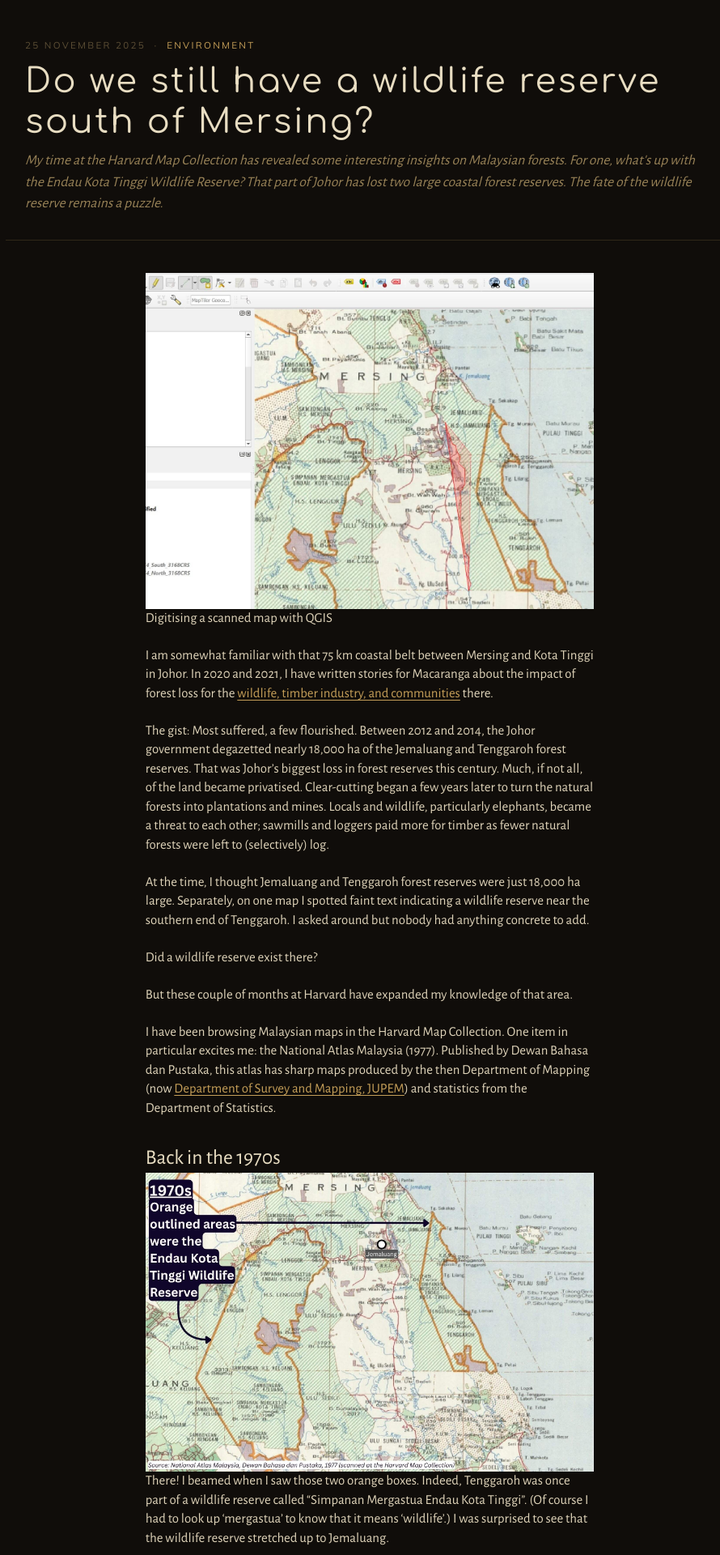
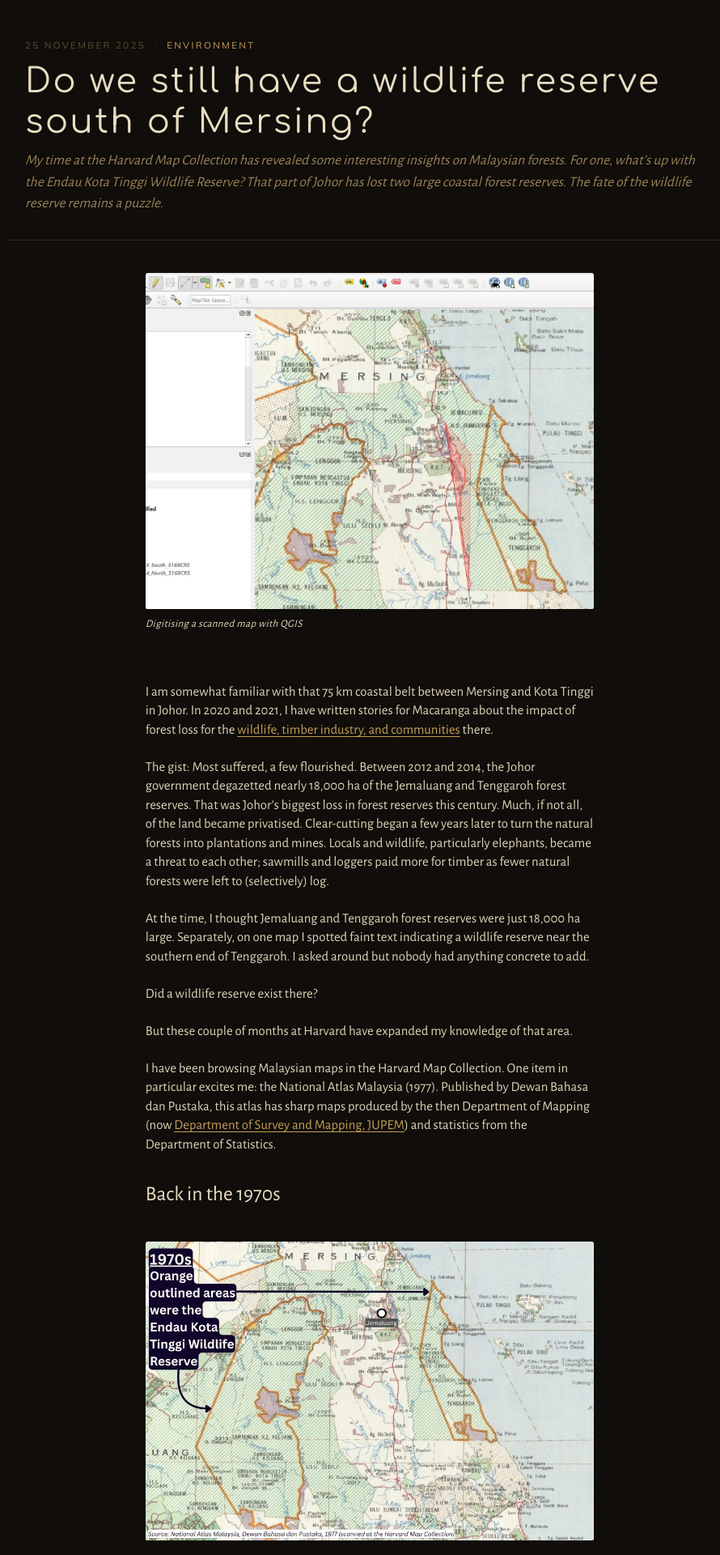
Before and after one commit to yhlreporter/site, a Jekyll site: the page built from _posts/2025-11-25-do-we-still-have-a-wildlife-reserve-south-of-mersing.md, in a window 1280 px wide. Shown: the top 1920 px of the page at 81% size, without its empty margins (183-1073 px from the left). Built offline with Jekyll 4.4.1, drawn with Linux system fonts in a browser that asks for light colours; comment, search, counter and statistics services are not loaded.

Commit message:
edited gallery.css

```diff
--- a/_posts/2025-11-25-do-we-still-have-a-wildlife-reserve-south-of-mersing.md
+++ b/_posts/2025-11-25-do-we-still-have-a-wildlife-reserve-south-of-mersing.md
@@ -31,6 +31,8 @@
 <div class="single-image">
   <div class="gallery__item" data-src="{{ '/assets/images/20251125_dowe_2.jpg' | relative_url }}">
     <img src="{{ '/assets/images/20251125_dowe_2.jpg' | relative_url }}" alt='A map of Jemaluang forest reserves and adjacent reserves published in 1977. Two large sections were outlined in orange and labelled "Endau Kota Tinggi Wildlife Reserve"' />
+    <div class="gallery__caption-hidden"></div>
+    <p class="gallery__caption"></p>
     </div>
 </div>
 
@@ -51,6 +53,8 @@
 <div class="single-image">
   <div class="gallery__item" data-src="{{ '/assets/images/20251125_dowe_3.jpg' | relative_url }}">
     <img src="{{ '/assets/images/20251125_dowe_3.jpg' | relative_url }}" alt="Satellite view of Jemaluang forest reserve in early 2020s showing huge patches cleared." />
+    <div class="gallery__caption-hidden"></div>
+    <p class="gallery__caption"></p>
     </div>
 </div>
 
@@ -75,6 +79,8 @@
 <div class="single-image">
   <div class="gallery__item" data-src="{{ '/assets/images/20251125_dowe_4.jpg' | relative_url }}">
     <img src="{{ '/assets/images/20251125_dowe_4.jpg' | relative_url }}" alt="A map overlaid with land cover data in 2020, showing oil palm plantations surrounding the Lenggor, Kluang, Ulu Sedili, and Mersing forest reserves, and even intruding into them." />
+    <div class="gallery__caption-hidden"></div>
+    <p class="gallery__caption"></p>
     </div>
 </div>
 
--- a/assets/css/gallery.css
+++ b/assets/css/gallery.css
@@ -195,7 +195,7 @@
   font-size: 0.82rem;
   font-style: italic;
   letter-spacing: 0.03em;
-  color: var(--ink-muted);
+  color: var(--ink);
   margin-top: 0.55rem;
   line-height: 1.5;
 }
@@ -247,6 +247,46 @@
   grid-column: span 2;
 }
 
+/* ════════════════════════════════════════════════════
+   SINGLE IMAGE — inline photo at post body width (68ch)
+   Caption shown on page below photo and in lightbox.
+   ════════════════════════════════════════════════════ */
+.single-image {
+  width: 100%;
+  max-width: 68ch;
+  margin: 2.5rem auto;
+}
+
+.single-image .gallery__item {
+  cursor: pointer;
+  overflow: hidden;
+  border-radius: 2px;
+  position: relative;
+}
+
+.single-image .gallery__item img {
+  width: 100%;
+  height: auto;
+  display: block;
+  border-radius: 2px;
+  transition: opacity 0.25s ease;
+}
+
+.single-image .gallery__item:hover img {
+  opacity: 0.82;
+}
+
+.single-image .gallery__caption {
+  font-family: var(--font-serif);
+  font-weight: 300;
+  font-size: 0.82rem;
+  font-style: italic;
+  letter-spacing: 0.03em;
+  color: var(--ink);
+  margin-top: 0.55rem;
+  line-height: 1.5;
+}
+
 /* ── External embeds (Flourish, Datawrapper, etc.) ── */
 .post__embed {
   width: 60vw;
```
